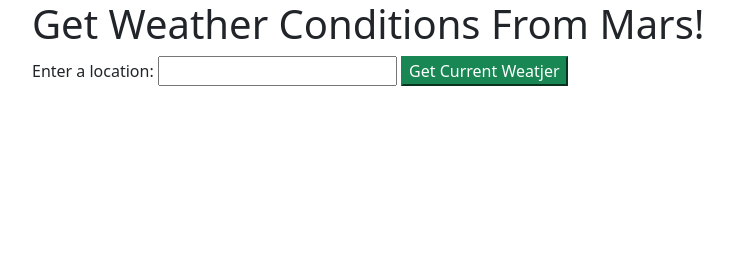
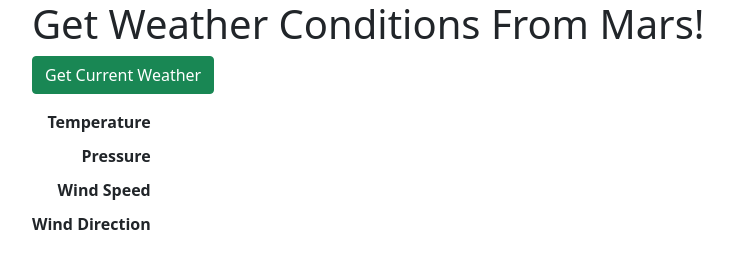
Before and after one commit to Kylewilliamsonv1/NASA-weather, a website built with webpack: page src/index.html in a window 1280 px wide. Shown: the whole page, without its empty margins (50-783 px from the left). Built offline with nearby package versions, Linux system fonts and the light colour scheme.

Commit message:
API verify, data verify
Co-authored-by: Allister <AlyxMoon@users.noreply.github.com>

```diff
--- a/src/css/styles.css
+++ b/src/css/styles.css
@@ -0,0 +1,13 @@
+.output-area {
+  display: grid;
+  grid-template-columns: auto 1fr;
+  gap: 10px;
+}
+
+dt {
+  text-align: right;
+}
+
+dd {
+  margin: 0;
+}
--- a/src/index.html
+++ b/src/index.html
@@ -4,13 +4,28 @@
   <title>Martian News Service</title>
 </head>
 <body>
-  <div class="container">
+  <header class="container">
     <h1>Get Weather Conditions From Mars!</h1>
-    <label for="location">Enter a location:</label>
-    <input id="location" type="text">
-    <button class="btn-success" id="weatherLocation">Get Current Weatjer</button>
-    <div class="showErrors"></div>
-    <div class="showHumidity"></div>
-  </div>
+  </header>
+
+  <main class="container">
+    <div class="form-inline">
+      <button class="btn btn-success" id="weatherLocation">Get Current Weather</button>
+    </div>
+
+    <dl class="output-area my-3">
+      <dt>Temperature</dt>
+      <dd id="#output-temperature"></dd>
+
+      <dt>Pressure</dt>
+      <dd id="#output-pressure"></dd>
+
+      <dt>Wind Speed</dt>
+      <dd id="#output-wind-speed"></dd>
+
+      <dt>Wind Direction</dt>
+      <dd id="#output-wind-direction"></dd>
+    </dl>
+  </main>
 </body>
 </html>
--- a/src/main.js
+++ b/src/main.js
@@ -5,5 +5,6 @@ import 'bootstrap/dist/css/bootstrap.min.css';
 import './css/styles.css';
 
 
-$('#').click(function() {
+$('#weatherLocation').click(function() {
+  MartianWeather.getMartianWeather();
 });
--- a/src/martian-weather.js
+++ b/src/martian-weather.js
@@ -1,15 +1,28 @@
-
 export default class MartianWeather {
   static getMartianWeather () {
-    return fetch('https://mars.nasa.gov/rss/api/?feed=weather&category=insight_temperature&feedtype=json&ver=1.0')
+    return fetch(`https://mars.nasa.gov/rss/api/?feed=weather&category=insight_temperature&feedtype=json&ver=1.0&api_key=${process.env.API_KEY}`) // our particular API doesn't require an API key but this is an example if one was needed.  note the "&" when combining parameters.
       .then(function(response) {
         if (!response.ok) {
           throw Error (response.statusText);
         }
         return response.json();
       })
+      .then(function (response) {
+        const temperature = response['675'].AT.av;
+        console.log(temperature);
+        const atomosphericPressure = response['675'].PRE.av;
+        console.log(atomosphericPressure);
+        const windDirection = response['675'].WD.most_common.compass_degrees;
+        console.log(windDirection);
+        const windSpeed = response['675'].HWS.av;
+        console.log(windSpeed);
+      })
       .catch(function(error){
-        return error;
+        console.error(`Alert! We have an error: ${error.message}`);
       });
   }
 }
+
+//data to get back -->
+//temperature, atomospheric pressure, wind direction, wind speed
+//temp in F
```
